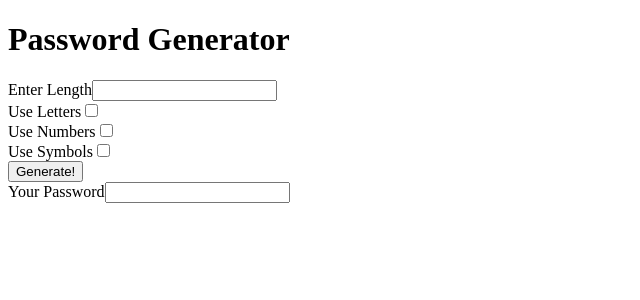
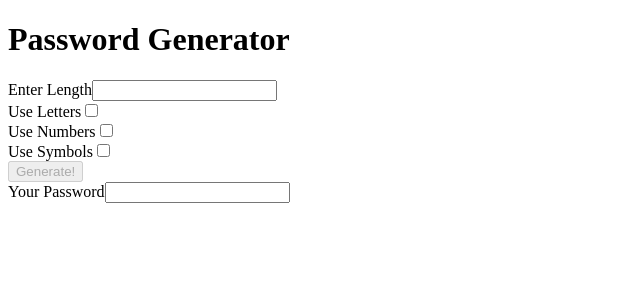
Before and after one commit to ripetoast/angular-password-generator, an Angular app: page / in a window 1280 px wide. Shown: the top 300 px of the page, without its empty margins (0-640 px from the left). Built offline with nearby package versions, Linux system fonts and the light colour scheme.

Commit message:
ADD: Disabled button logic

```diff
--- a/src/app/app.component.html
+++ b/src/app/app.component.html
@@ -21,7 +21,9 @@
 </div>
 
 <div>
-  <button (click)="onButtonClick()">Generate!</button>
+  <button [disabled]="!(length && (includeLetters || includeSymbols || includeNumbers))" (click)="onButtonClick()">
+    Generate!
+  </button>
 </div>
 
 <div>
```
